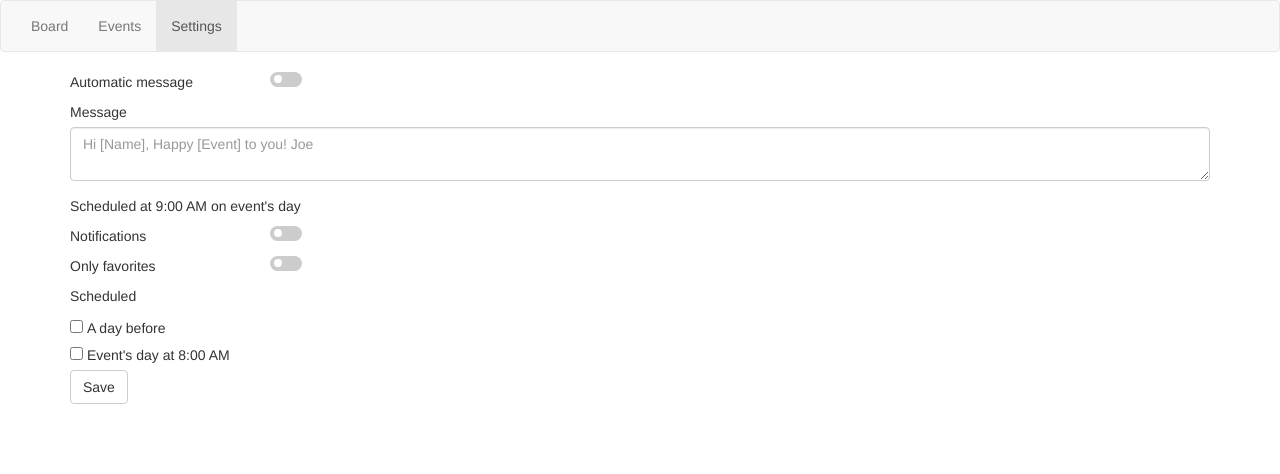
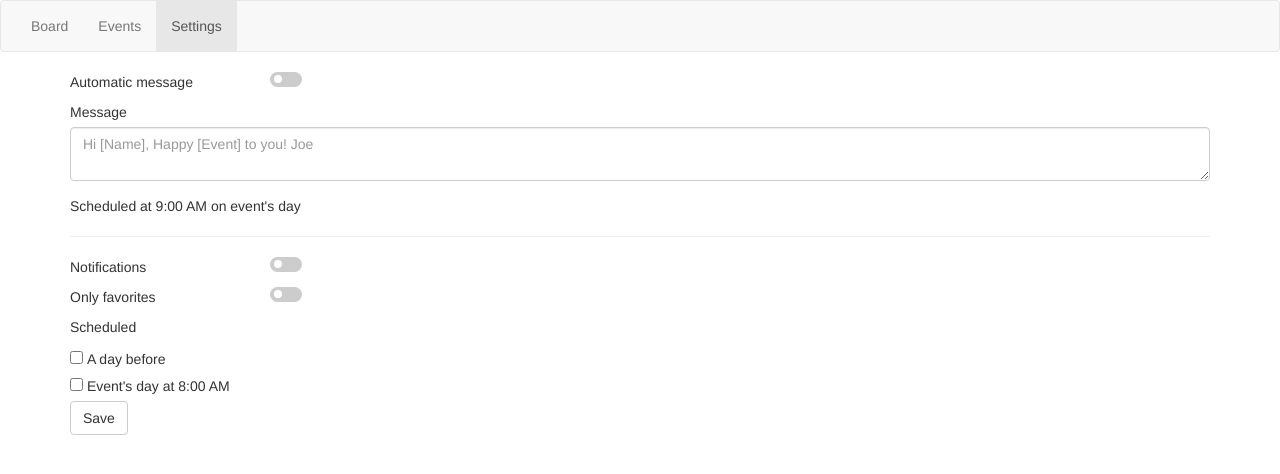
Before and after one commit to szage2/BirthdayReminder, a website: page bin/settings.html in a window 1280 px wide. Drawn offline with nearby package versions, Linux system fonts and the light colour scheme.

Commit message:
Horizontal divider to settings

```diff
--- a/bin/settings.html
+++ b/bin/settings.html
@@ -55,6 +55,8 @@
       <!-- Paragraph -->
       <p>Scheduled at 9:00 AM on event's day</p>
     </div>
+    <!-- horizontal divider  -->
+    <hr>
     <!--Container for section  -->
     <div class="notification_container">
       <!-- Rounded switches -->
```
